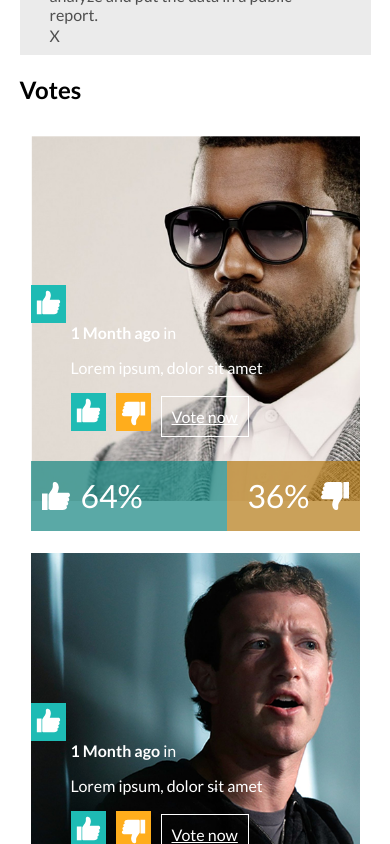
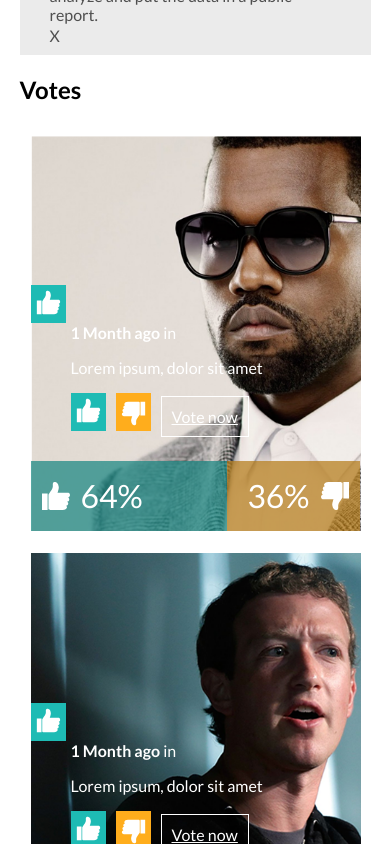
Before and after one commit to andres-mora-vanegas/zemoga-ui-test, a React (Create React App) app: page / in a window 390 px wide. Shown: the part 1380-2224 px from the top of the page. Built offline with nearby package versions, Linux system fonts and the light colour scheme.

Commit message:
[update]css fix

```diff
--- a/src/_responsive.scss
+++ b/src/_responsive.scss
@@ -12,6 +12,10 @@
             grid-column: 1/4;
             grid-row: 3/4;
         }
+    }
+
+    .app-card {
+        background-size: cover;
     }
 }
 
```
